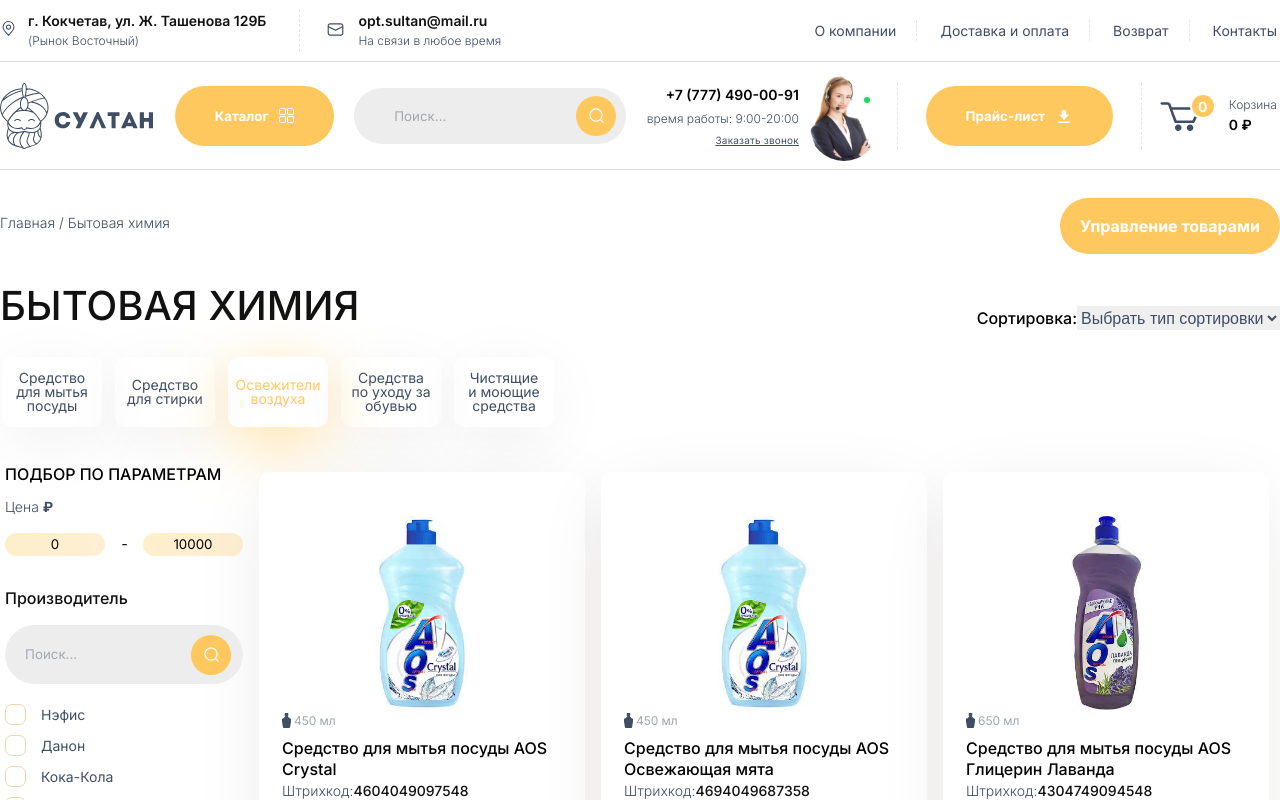
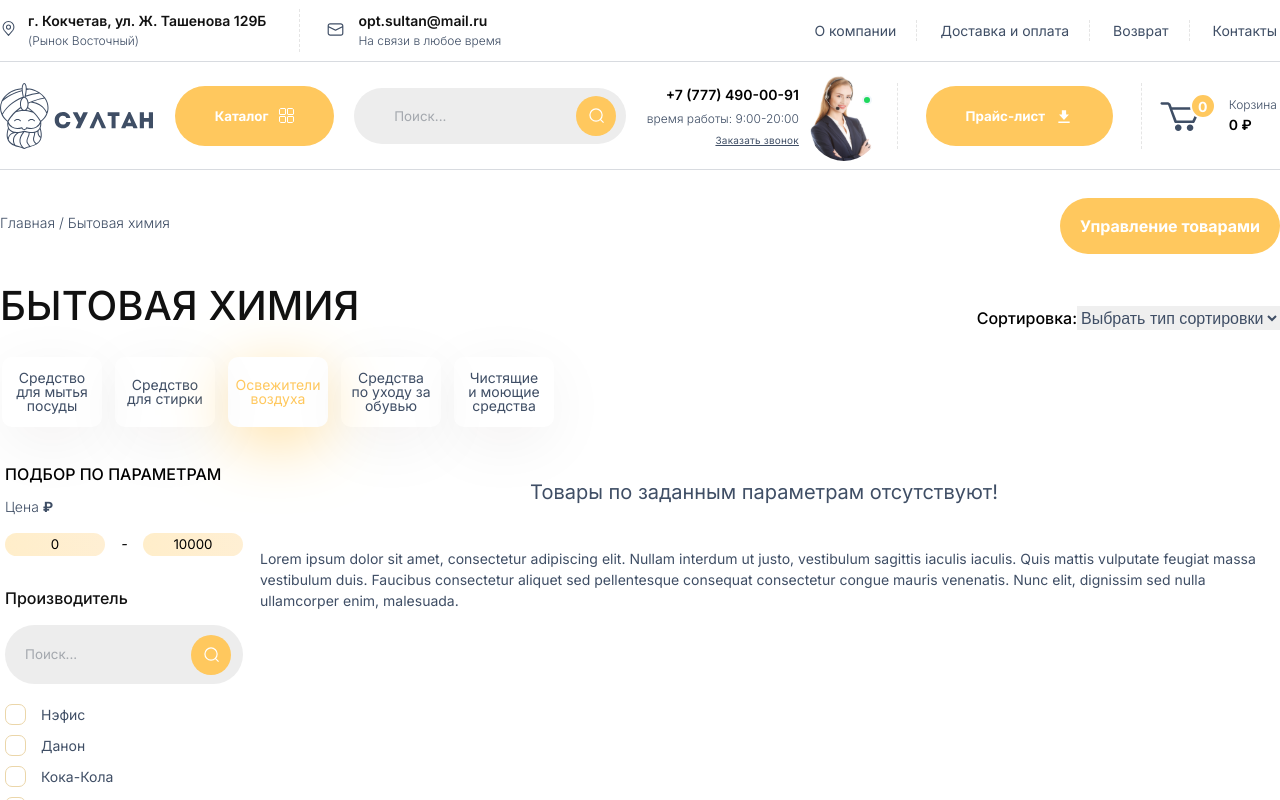
Before and after one commit to Tsogoeva/sultan-online-store, a React (Create React App) app: page / in a window 1280 px wide. Both pictures are taken after a click on the element "Освежители воздуха". Shown: the top 800 px of the page. Built offline with nearby package versions, Linux system fonts and the light colour scheme.

Commit message:
add not found product notice

```diff
--- /dev/null
+++ b/src/components/UX/NoSuchProducts/NoSuchProducts.tsx
@@ -0,0 +1,17 @@
+import { FC } from 'react';
+import styles from './no-such-products.module.scss';
+
+
+const NoSuchProducts: FC = () => {
+	return (
+		<div className={styles.not_found_container}>
+			<h4
+				className={styles.not_found_info}
+			>
+				Товары по заданным параметрам отсутствуют!
+			</h4>
+		</div>
+	)
+}
+
+export default NoSuchProducts;
--- /dev/null
+++ b/src/components/UX/NoSuchProducts/no-such-products.module.scss
@@ -0,0 +1,15 @@
+.not_found_container {
+	display: flex;
+	flex-direction: column;
+	justify-content: center;
+	align-items: center;
+
+	.not_found_info {
+		margin: 5px;
+		padding: 10px 8px;
+		text-align: center;
+		font-size: 20px;
+
+		color: rgba(63, 78, 101, 1);
+	}
+}
--- a/src/components/UX/ProductTable/ProductTable.tsx
+++ b/src/components/UX/ProductTable/ProductTable.tsx
@@ -6,6 +6,7 @@ import { fetchData } from '../../../store/actionCreators';
 
 import ProductBox from '../ProductBox/ProductBox';
 import Pagination from '../Pagination/Pagination';
+import NoSuchProducts from '../NoSuchProducts/NoSuchProducts';
 import { IChecked, IProduct } from '../../../interfaces';
 
 
@@ -53,9 +54,9 @@ const filterByType = (goods: IProduct[], currentType: string) => {
 		return goods;
 	}
 
-	const currentProduct = goods.filter((product) => product.types.includes(currentType));
+	const currentProducts = goods.filter((product) => product.types.includes(currentType));
 
-	return currentProduct.length ? currentProduct : goods;
+	return currentProducts;
 }
 
 const filterBySubtype = (goods: IProduct[], currentSubtype: string) => {
@@ -63,9 +64,9 @@ const filterBySubtype = (goods: IProduct[], currentSubtype: string) => {
 		return goods;
 	}
 
-	const currentProduct = goods.filter((product) => product.subtypes.includes(currentSubtype));
+	const currentProducts = goods.filter((product) => product.subtypes.includes(currentSubtype));
 
-	return currentProduct.length ? currentProduct : goods;
+	return currentProducts;
 }
 
 const getSortingProducts = (goods: IProduct[], typeSorting: string) => {
@@ -117,12 +118,12 @@ const ProductTable: FC = () => {
 	} = useAppSelector(state => state.goodReducer);
 
 	let relatedGoods: IProduct[] = goods;
-	let productsForCureentPage: IProduct[] = goods;
+	let productsForCurrentPage: IProduct[] = goods;
 
 	useEffect(() => {
 		// eslint-disable-next-line @typescript-eslint/no-floating-promises
 		dispatch(fetchData());
-		productsForCureentPage = changePage(relatedGoods, currentPage, perPage);
+		productsForCurrentPage = changePage(relatedGoods, currentPage, perPage);
 	}, [])
 
 	useMemo(() => {
@@ -135,7 +136,7 @@ const ProductTable: FC = () => {
 		relatedGoods = filterBySubtype(relatedGoods, currentSubtype);
 		relatedGoods = getSortingProducts(relatedGoods, currentSorting);
 
-		productsForCureentPage = changePage(relatedGoods, currentPage, perPage);
+		productsForCurrentPage = changePage(relatedGoods, currentPage, perPage);
 	}, [
 		minPrice,
 		maxPrice,
@@ -150,13 +151,14 @@ const ProductTable: FC = () => {
 	return (
 		<div className={styles.container}>
 			<div className={styles.table}>
-				{productsForCureentPage
-					&& productsForCureentPage
+				{productsForCurrentPage
+					&& productsForCurrentPage
 						.map((product: IProduct) => <ProductBox
 							key={product.id}
 							product={product}
 						/>
 						)}
+				{!productsForCurrentPage.length && <NoSuchProducts />}
 			</div>
 			<Pagination goods={relatedGoods} />
 			<p
```
